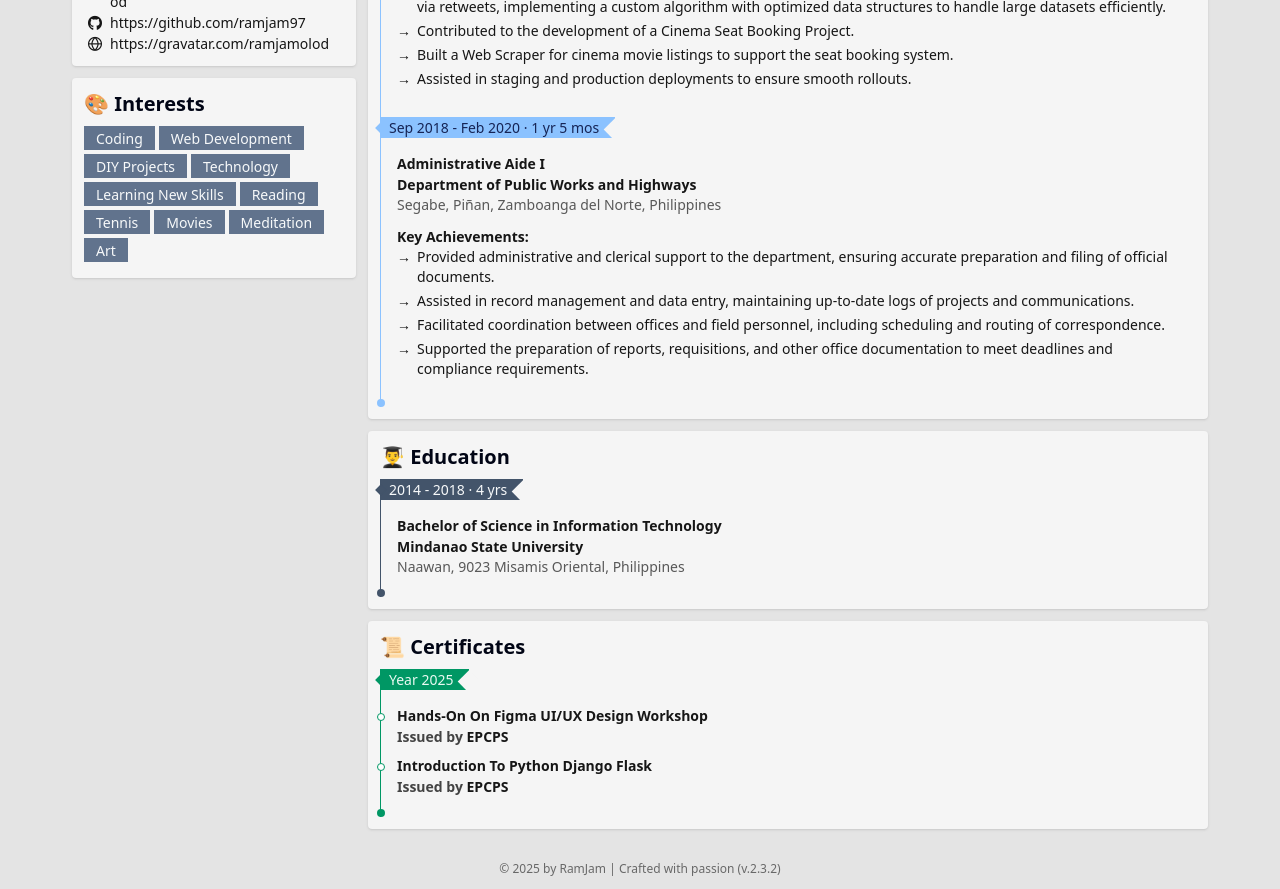
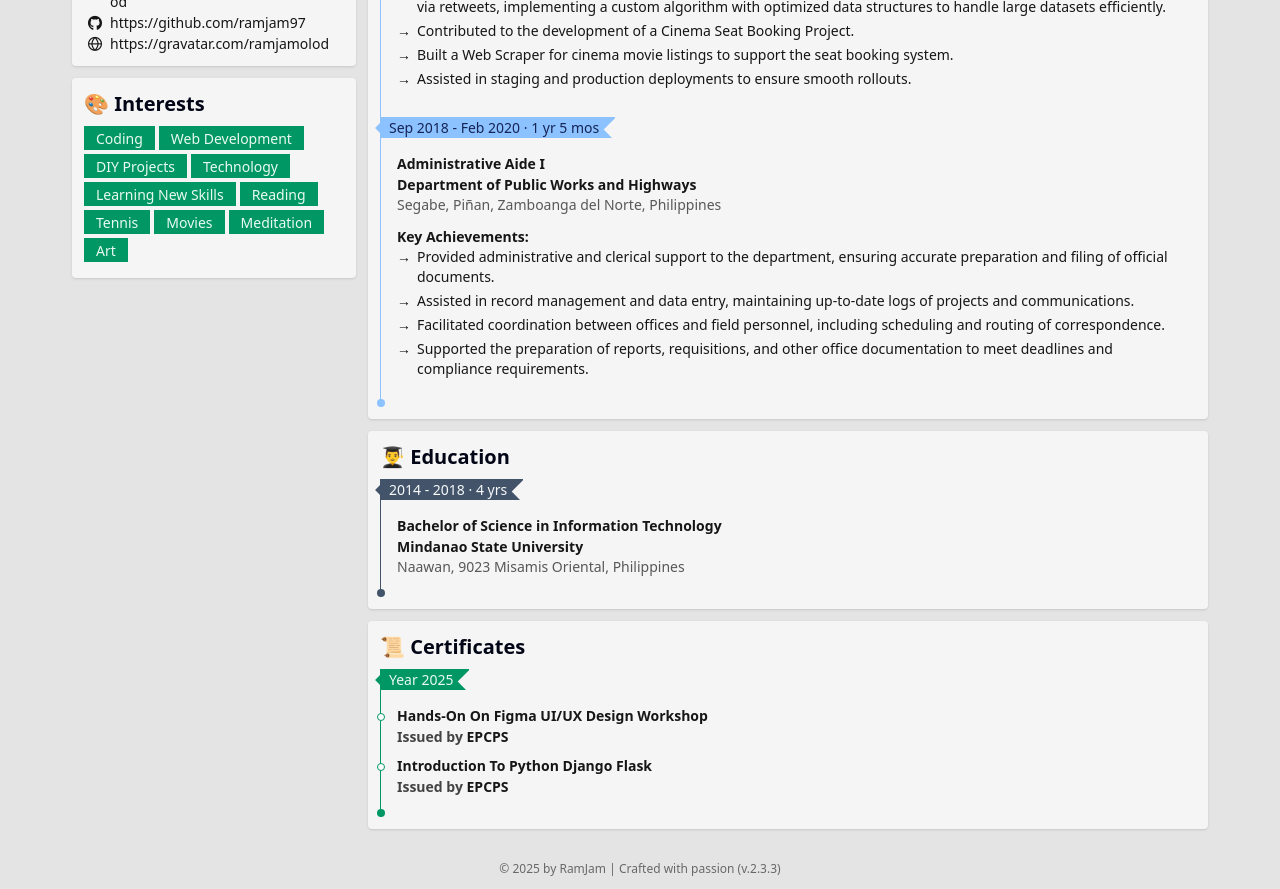
Before and after one commit to ramjam97/ramjam97.github.io, a React (Vite) app: page / in a window 1280 px wide. Shown: the part 1360-2249 px from the top of the page. Built offline with nearby package versions, Linux system fonts and the light colour scheme.

Commit message:
update interest color

```diff
--- a/package.json
+++ b/package.json
@@ -1,7 +1,7 @@
 {
   "name": "ram-jamolod",
   "private": true,
-  "version": "2.3.2",
+  "version": "2.3.3",
   "type": "module",
   "scripts": {
     "dev": "vite",
--- a/src/components/Interests.tsx
+++ b/src/components/Interests.tsx
@@ -18,7 +18,7 @@ export default function Interests() {
         {interests.length > 0 &&
             <Card title='🎨 Interests' id={ID_INTERESTS}>
                 <div className='flex flex-wrap gap-1 mb-1'>
-                    {interests.map((item, index) => <span className="badge badge-neutral" key={index}>{item}</span>)}
+                    {interests.map((item, index) => <span className="badge badge-success" key={index}>{item}</span>)}
                 </div>
             </Card>
         }
```
Also changed, not shown: 1 other file (tests, documents, lock files or other folders).
